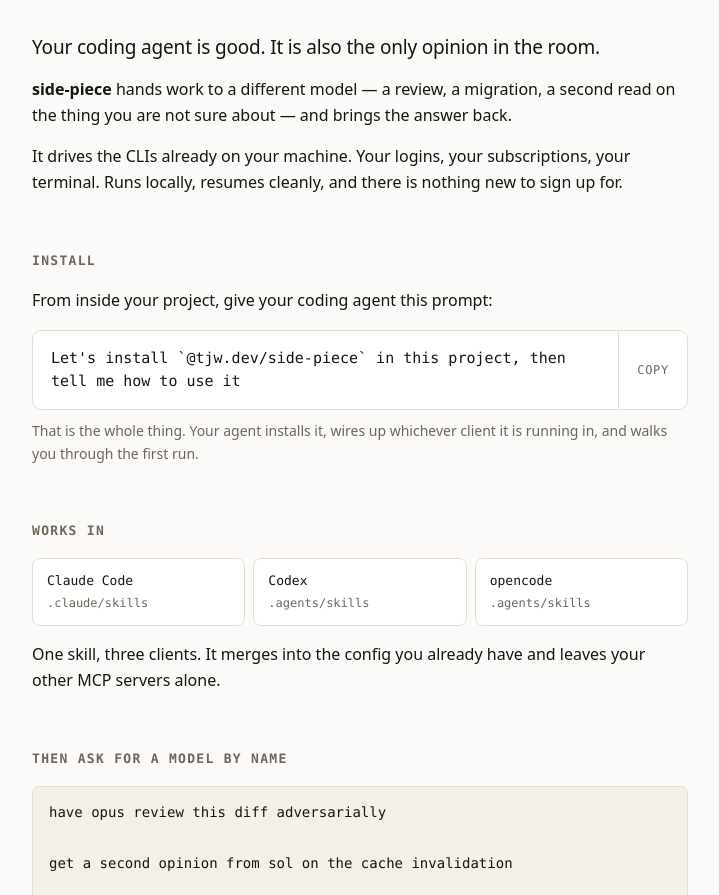
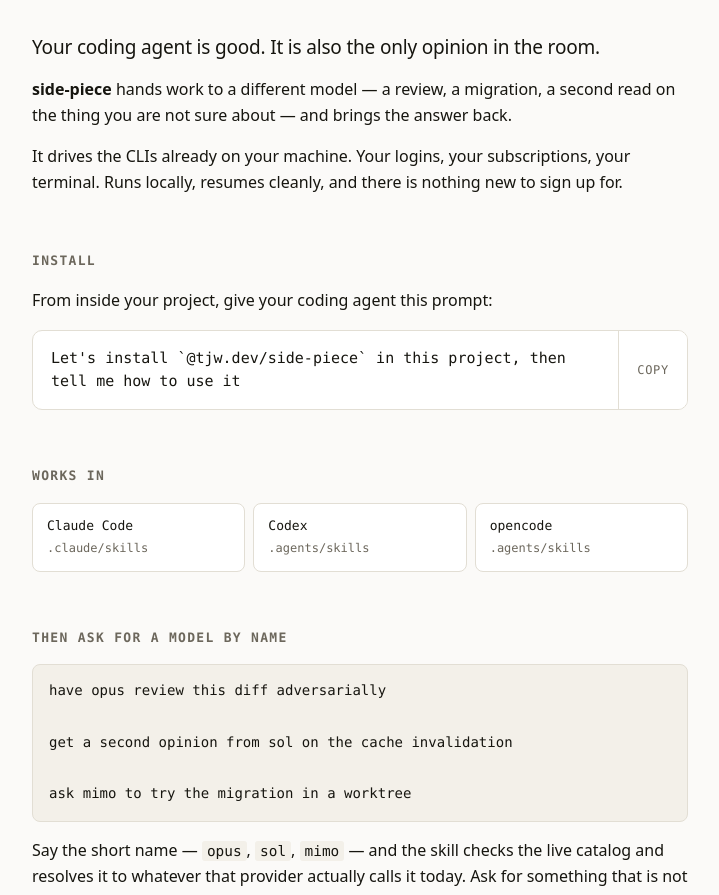
Before and after one commit to thejustinwalsh/side-piece, a website: page docs/index.html in a window 1280 px wide. Shown: the part 205-1100 px from the top of the page, without its empty margins (280-999 px from the left). Drawn offline with Linux system fonts and the light colour scheme.

Commit message:
docs: cut two lines of commentary from the site
The install hint restated what the prompt already says, and the 'one skill,
three clients' caption explained the three cards sitting directly above it.

```diff
--- a/docs/index.html
+++ b/docs/index.html
@@ -107,7 +107,6 @@
     <code id="p">Let's install `@tjw.dev/side-piece` in this project, then tell me how to use it</code>
     <button id="c" aria-label="Copy prompt to clipboard">Copy</button>
   </div>
-  <p class="hint">That is the whole thing. Your agent installs it, wires up whichever client it is running in, and walks you through the first run.</p>
 
   <h2>Works in</h2>
   <div class="grid">
@@ -115,7 +114,6 @@
     <div>Codex<span>.agents/skills</span></div>
     <div>opencode<span>.agents/skills</span></div>
   </div>
-  <p>One skill, three clients. It merges into the config you already have and leaves your other MCP servers alone.</p>
 
   <h2>Then ask for a model by name</h2>
   <pre><code>have opus review this diff adversarially
```
